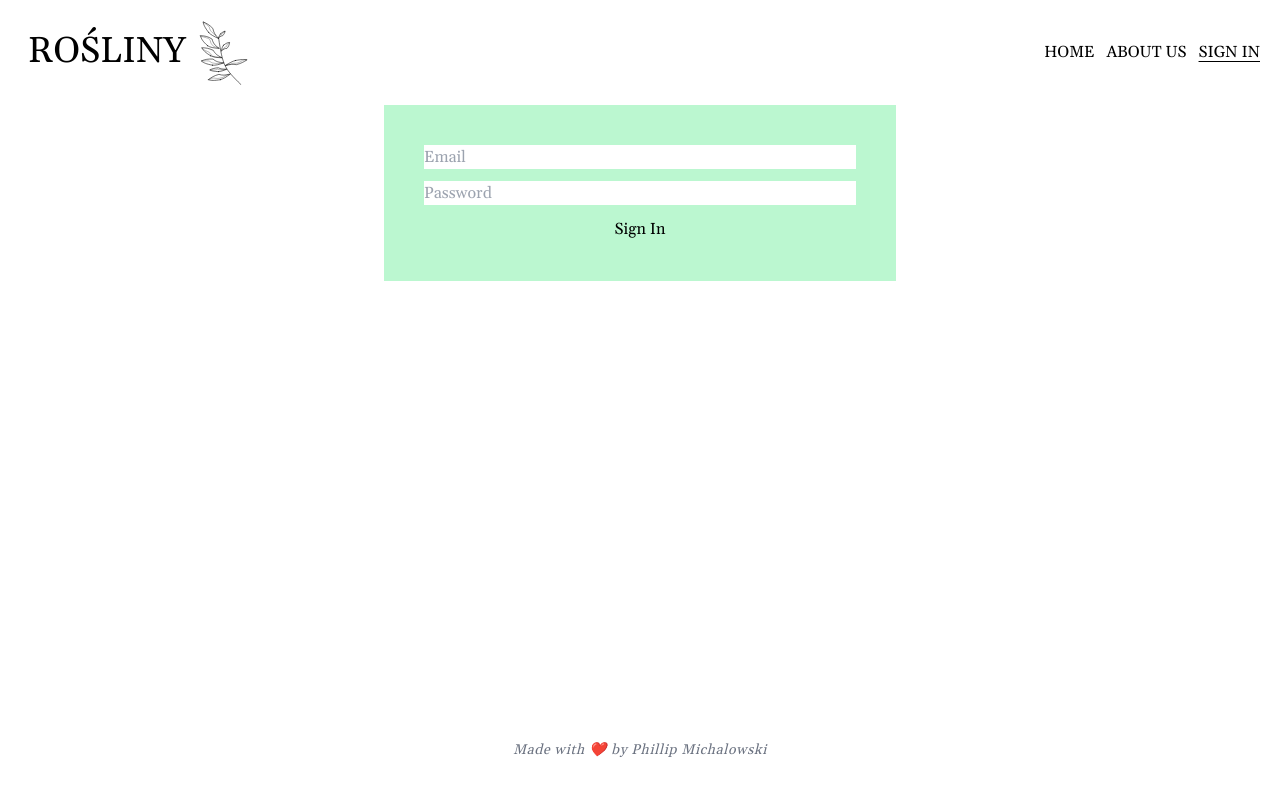
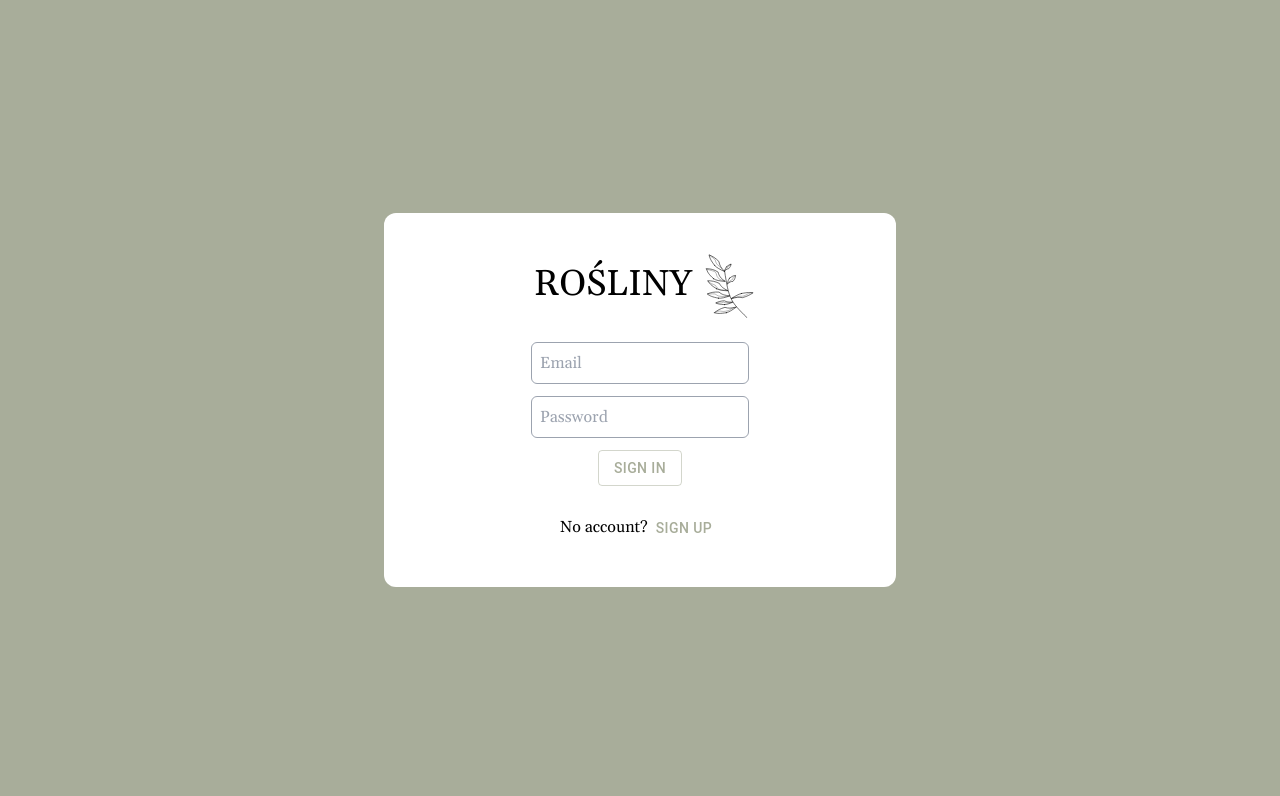
Before and after one commit to onocy/plant-ecommerce, a Next.js app: page /sign_in in a window 1280 px wide. Shown: the top 796 px of the page. Built offline with nearby package versions, Linux system fonts and the light colour scheme; no server answers.

Commit message:
feat: add theme and update sign in page

```diff
--- a/components/HomeCarousel/HomeCarousel.tsx
+++ b/components/HomeCarousel/HomeCarousel.tsx
@@ -23,6 +23,9 @@ const CarouselContent = ({ plants }) => (
 
 const HomeCarousel = () => {
   const { plants } = usePlants();
+
+  if (!plants) return null;
+
   const carouselPlants = plants.slice(0, 9);
 
   // Group plants in sets of 3
--- a/pages/_app.js
+++ b/pages/_app.js
@@ -4,21 +4,41 @@ import { CartProvider } from "../contexts/cartContext";
 import { UserProvider } from "../contexts/userContext";
 import Navbar from "@/components/Navbar/Navbar";
 import Footer from "@/components/Footer/Footer";
+import { useRouter } from "next/router";
+import { createTheme, ThemeProvider } from "@mui/material/styles";
+
+const theme = createTheme({
+  palette: {
+    primary: {
+      main: "#A8AD9A",
+    },
+    secondary: {
+      main: "#ff4081",
+    },
+  },
+  typography: {},
+});
 
 export default function App({ Component, pageProps }) {
+  const router = useRouter();
+  const showNavbarAndFooter =
+    router.pathname !== "/sign_in" && router.pathname !== "/sign_up";
+
   return (
+    <ThemeProvider theme={theme}>
       <UserProvider>
         <CartProvider initialCart={pageProps.cart}>
           <PlantProvider initialPlants={pageProps.plants}>
             <div className="flex flex-col min-h-screen">
               <div className="flex-grow">
-              <Navbar />
+                {showNavbarAndFooter && <Navbar />}
                 <Component {...pageProps} />
               </div>
-            <Footer />
+              {showNavbarAndFooter && <Footer />}
             </div>
           </PlantProvider>
         </CartProvider>
       </UserProvider>
+    </ThemeProvider>
   );
 }
--- a/pages/sign_in/index.tsx
+++ b/pages/sign_in/index.tsx
@@ -4,6 +4,9 @@ import { useState } from "react";
 import { supabase } from "utils/supabase";
 import { useRouter } from "next/router";
 import { useUser } from "contexts/userContext";
+import Button from "@mui/material/Button";
+import Link from "next/link";
+import Image from "next/image";
 
 const SignIn = () => {
   const [email, setEmail] = useState("");
@@ -29,24 +32,44 @@ const SignIn = () => {
   };
 
   return (
-    <div className="flex justify-center">
+    <div className="flex justify-center items-center h-screen bg-[#A8AD9A]">
       <form
         onSubmit={handleSignIn}
-        className="flex flex-col w-2/5 bg-green-200 p-10 gap-3"
+        className="flex flex-col w-2/5 min-w-min rounded-xl bg-white p-10 gap-3 items-center"
       >
+        <Link href="/" className="flex items-center">
+          <span className="ml-2 text-4xl uppercase pr-3">Rośliny</span>
+          <Image
+            src="/logo_ii.svg"
+            width="50"
+            height="50"
+            className=""
+            alt=""
+          />
+        </Link>
         <input
           type="email"
           placeholder="Email"
           value={email}
           onChange={(e) => setEmail(e.target.value)}
+          className="rounded-md p-2 border border-gray-400 mt-3"
         />
         <input
           type="password"
           placeholder="Password"
           value={password}
           onChange={(e) => setPassword(e.target.value)}
+          className="rounded-md p-2 border border-gray-400"
         />
-        <button type="submit">Sign In</button>
+        <Button variant="outlined" color="primary" type="submit">
+          Sign In
+        </Button>
+        <div className="mt-3">
+          No account?
+          <Button variant="text" color="primary" type="submit" className="ml-3">
+            Sign up
+          </Button>
+        </div>
       </form>
     </div>
   );
```
Lines whose indentation alone changed are shown as unchanged.
